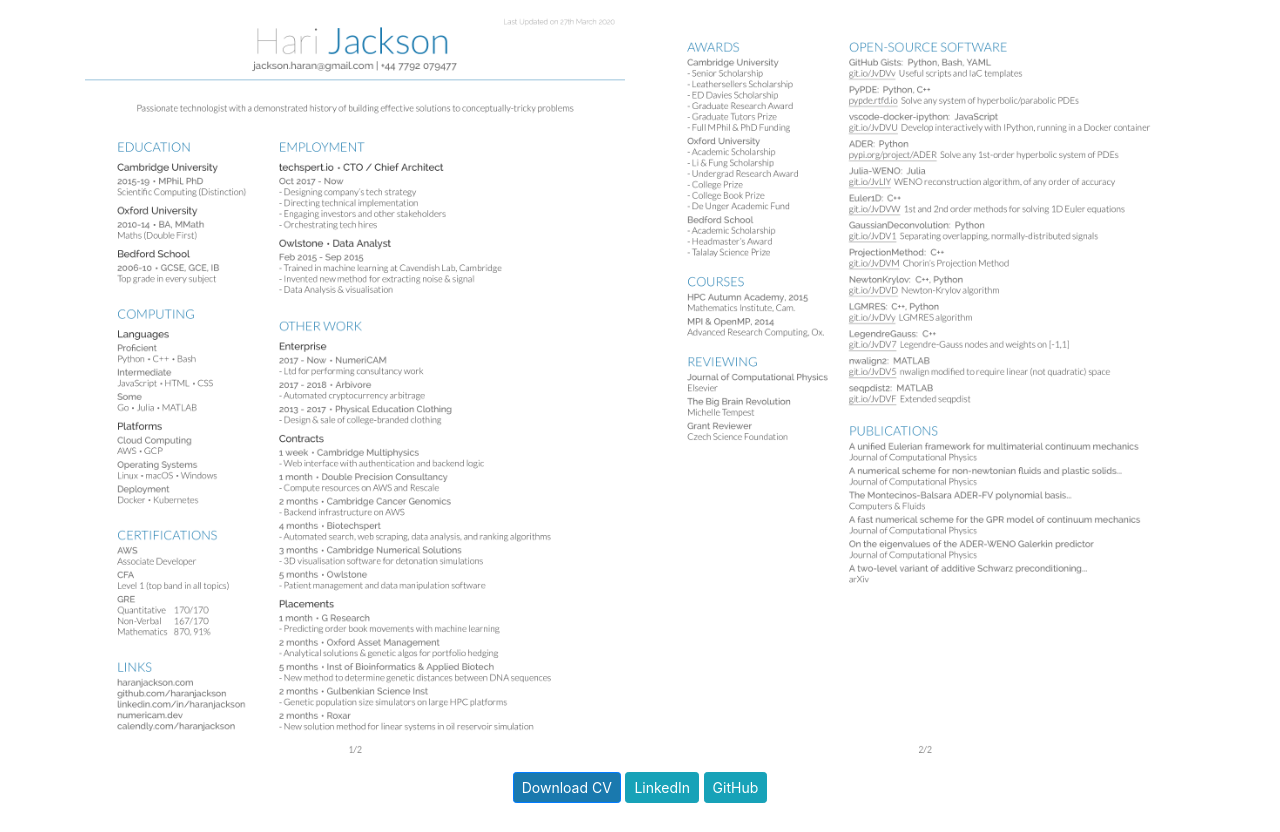
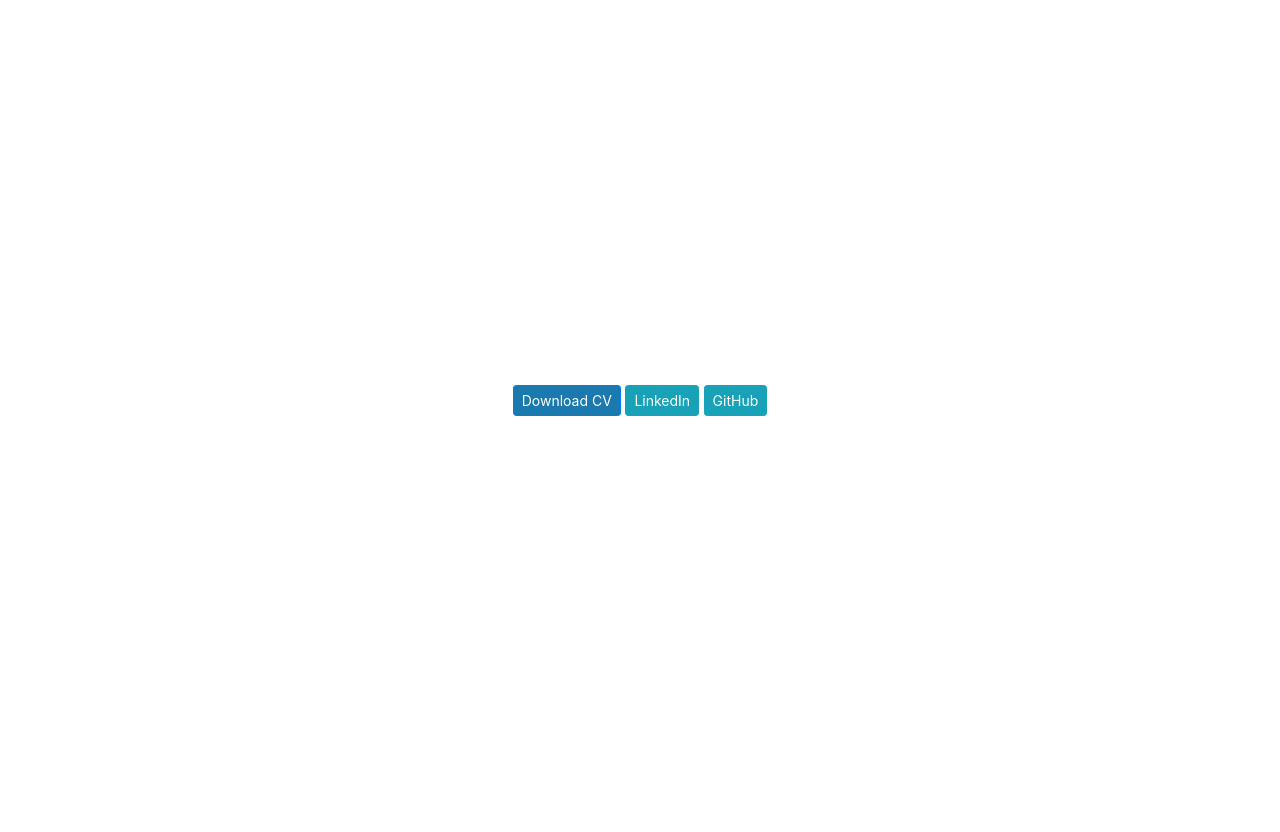
Before and after one commit to haranjackson/haranjackson.github.io, a plain HTML site: page index.html in a window 1280 px wide. Before the commit the page ends 811 px from the top, so only its background shows below. Drawn offline with nearby package versions, Linux system fonts and the light colour scheme.

Commit message:
hid images

```diff
--- a/index.html
+++ b/index.html
@@ -22,23 +22,27 @@
         background-color: #1a79ae !important;
       }
     </style>
+    <div
+      class="jumbotron d-flex align-items-center"
+      style="height: 100vh; background-color: transparent;"
+    >
       <div class="container py-2">
-      <div class="row">
+        <!-- <div class="row">
         <div class="col-md-6 col-md-push-6">
           <img
             style="width: 100%;"
-            src="assets/img/HaranJacksonCV-0.png?1585330745"
+            src="assets/img/HaranJacksonCV-0.png?1591314657"
           />
         </div>
         <div class="col-md-6 col-md-push-6">
           <img
-            src="assets/img/HaranJacksonCV-1.png?1585330745"
+            src="assets/img/HaranJacksonCV-1.png?1591314657"
             style="width: 100%;"
           />
         </div>
-      </div>
+      </div> -->
         <div class="row">
-        <div class="col" style="text-align:center;">
+          <div class="col" style="text-align: center;">
             <a
               href="assets/pdf/HaranJacksonCV.pdf"
               class="btn btn-primary btn-sm"
@@ -62,6 +66,7 @@
           </div>
         </div>
       </div>
+    </div>
     <script src="https://cdnjs.cloudflare.com/ajax/libs/jquery/3.4.1/jquery.min.js"></script>
     <script src="https://cdnjs.cloudflare.com/ajax/libs/twitter-bootstrap/4.3.1/js/bootstrap.bundle.min.js"></script>
   </body>
```
Also changed, not shown: index0.html (+8 -3 lines). Lines whose indentation alone changed are shown as unchanged.
